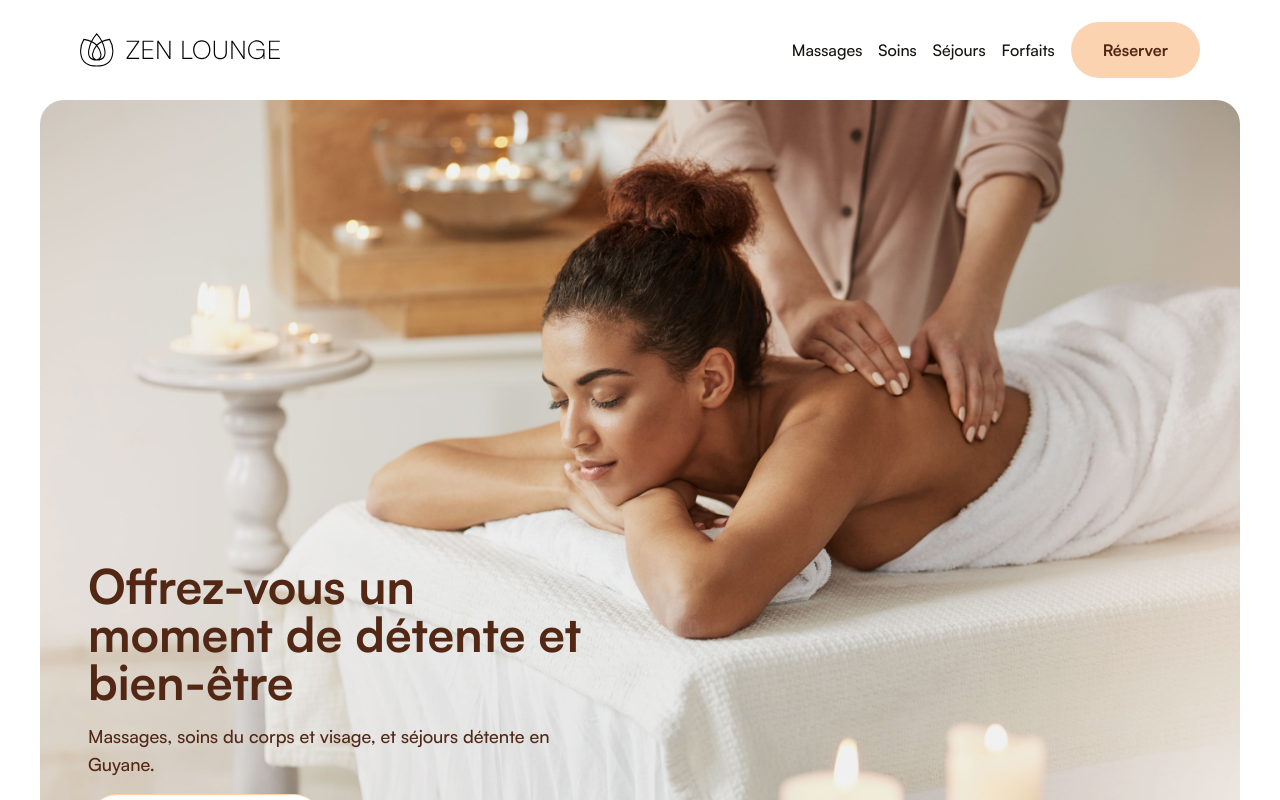
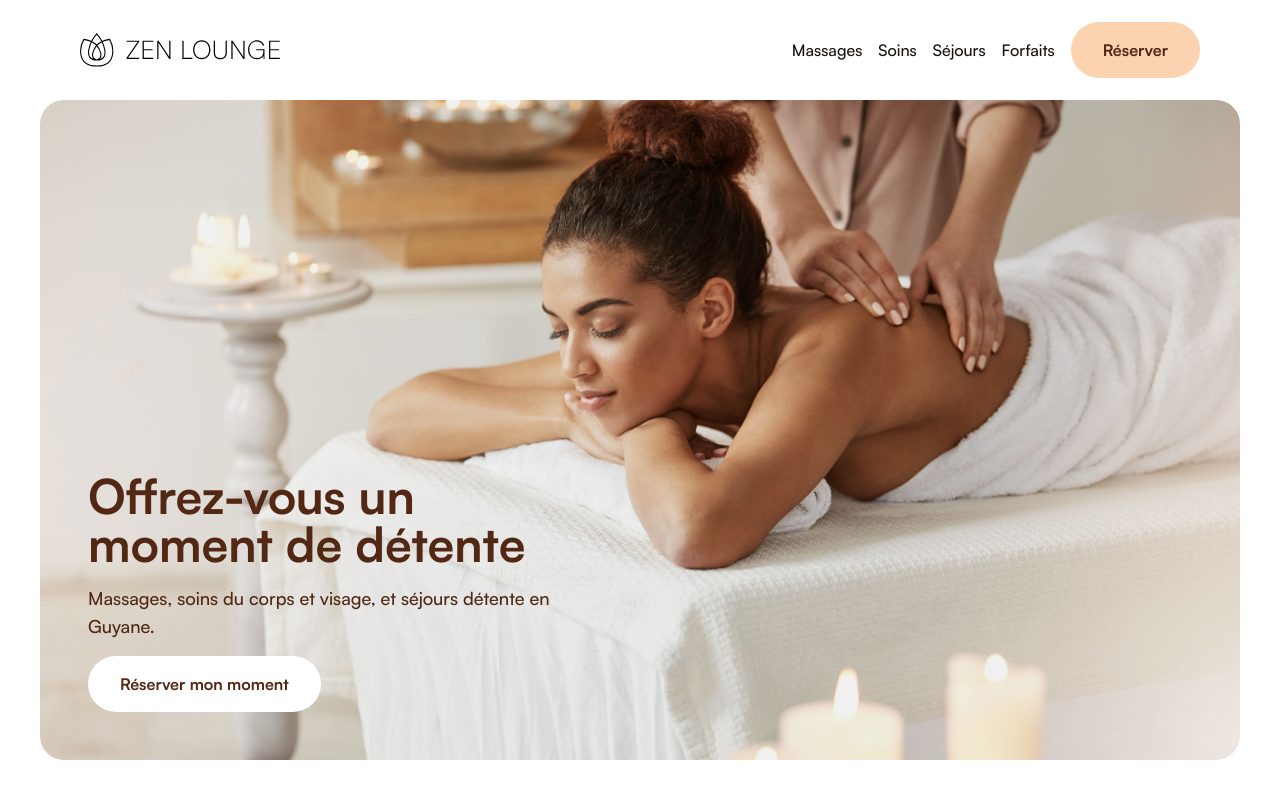
Before and after one commit to DylannDev/zenlounge, a Next.js app: page / in a window 1280 px wide. Shown: the top 800 px of the page. Built offline with nearby package versions, Linux system fonts and the light colour scheme.

Commit message:
Adjust aspect ratio of Hero Image

```diff
--- a/components/Hero.tsx
+++ b/components/Hero.tsx
@@ -4,31 +4,32 @@ import Button from "./Button";
 const Hero = () => {
   return (
     <div className="">
-      <div className="relative w-full h-[900px] lg:h-[800px]">
+      <div className="relative w-full aspect-1/2 min-[500px]:aspect-2/3 sm:aspect-3/4 md:aspect-4/3 lg:aspect-video max-h-[calc(100dvh-140px)]">
         <Image
           src={"/massage-1.jpg"}
-          alt="bannière bijoux oshun jewelry"
+          alt="massage photo"
           fill
-          sizes="100%"
-          className="object-cover object-bottom md:object-top brightness-95 rounded-3xl"
+          sizes="100vw"
+          quality={100}
+          className="object-cover object-bottom md:object-center brightness-95 rounded-3xl"
           priority
         />
 
         <div className="relative w-full h-full grid place-content-center">
           <div className="absolute bottom-0 flex flex-col justify-start gap-4 p-6 md:p-12 w-full lg:w-2/3 xl:w-1/2 text-brown-dark">
             <h1 className="font-bold text-4xl md:text-5xl">
-              Offrez-vous un moment de détente et bien-être
+              Offrez-vous un moment de détente
             </h1>
             <p className="font-medium text-lg">
               Massages, soins du corps et visage, et séjours détente en Guyane.
             </p>
             <div className="flex md:hidden">
-              <Button color="empty" width="large">
+              <Button color="white" width="large">
                 Réserver mon moment
               </Button>
             </div>
             <div className="hidden md:flex">
-              <Button color="empty" width="normal">
+              <Button color="white" width="normal">
                 Réserver mon moment
               </Button>
             </div>
--- a/tailwind.config.ts
+++ b/tailwind.config.ts
@@ -12,75 +12,78 @@ export default {
     extend: {
       colors: {
         brown: {
-  				light: '#944524',
-  				DEFAULT: '#73361c',
-  				dark: '#522714',
-  				background: '#171310'
+          light: "#944524",
+          DEFAULT: "#73361c",
+          dark: "#522714",
+          background: "#171310",
         },
         rose: {
-  				background: '#FEF4EC',
-  				light: '#FDE9D8',
-  				DEFAULT: '#FCDFC5',
-  				dark: '#fbd3b1'
+          background: "#FEF4EC",
+          light: "#FDE9D8",
+          DEFAULT: "#FCDFC5",
+          dark: "#fbd3b1",
         },
         blue: {
-  				light: '#3D4852',
-  				DEFAULT: '#242b31',
-  				dark: '#111517'
-  			}
+          light: "#3D4852",
+          DEFAULT: "#242b31",
+          dark: "#111517",
+        },
       },
       fontFamily: {
-  			satoshi: [
-  				'Satoshi',
-                    ...fontFamily.sans
-                ]
+        satoshi: ["Satoshi", ...fontFamily.sans],
       },
       borderRadius: {
-  			lg: 'var(--radius)',
-  			md: 'calc(var(--radius) - 2px)',
-  			sm: 'calc(var(--radius) - 4px)'
+        lg: "var(--radius)",
+        md: "calc(var(--radius) - 2px)",
+        sm: "calc(var(--radius) - 4px)",
+      },
+      aspectRatio: {
+        "1/2": "1 / 2",
+        "2/3": "2 / 3",
+        "3/4": "3 / 4",
+        "4/3": "4 / 3",
       },
       keyframes: {
-  			'accordion-down': {
+        "accordion-down": {
           from: {
-  					height: '0'
+            height: "0",
           },
           to: {
-  					height: 'var(--radix-accordion-content-height)'
-  				}
+            height: "var(--radix-accordion-content-height)",
           },
-  			'accordion-up': {
+        },
+        "accordion-up": {
           from: {
-  					height: 'var(--radix-accordion-content-height)'
+            height: "var(--radix-accordion-content-height)",
           },
           to: {
-  					height: '0'
-  				}
+            height: "0",
+          },
         },
         marquee: {
           from: {
-  					transform: 'translateX(0)'
+            transform: "translateX(0)",
           },
           to: {
-  					transform: 'translateX(calc(-100% - var(--gap)))'
-  				}
+            transform: "translateX(calc(-100% - var(--gap)))",
           },
-  			'marquee-vertical': {
+        },
+        "marquee-vertical": {
           from: {
-  					transform: 'translateY(0)'
+            transform: "translateY(0)",
           },
           to: {
-  					transform: 'translateY(calc(-100% - var(--gap)))'
-  				}
-  			}
+            transform: "translateY(calc(-100% - var(--gap)))",
+          },
+        },
       },
       animation: {
-  			'accordion-down': 'accordion-down 0.2s ease-out',
-  			'accordion-up': 'accordion-up 0.2s ease-out',
-  			marquee: 'marquee var(--duration) infinite linear',
-  			'marquee-vertical': 'marquee-vertical var(--duration) linear infinite'
-  		}
-  	}
+        "accordion-down": "accordion-down 0.2s ease-out",
+        "accordion-up": "accordion-up 0.2s ease-out",
+        marquee: "marquee var(--duration) infinite linear",
+        "marquee-vertical": "marquee-vertical var(--duration) linear infinite",
+      },
+    },
   },
   plugins: [require("tailwindcss-animate")],
 } satisfies Config;
```
Lines whose indentation alone changed are shown as unchanged.
